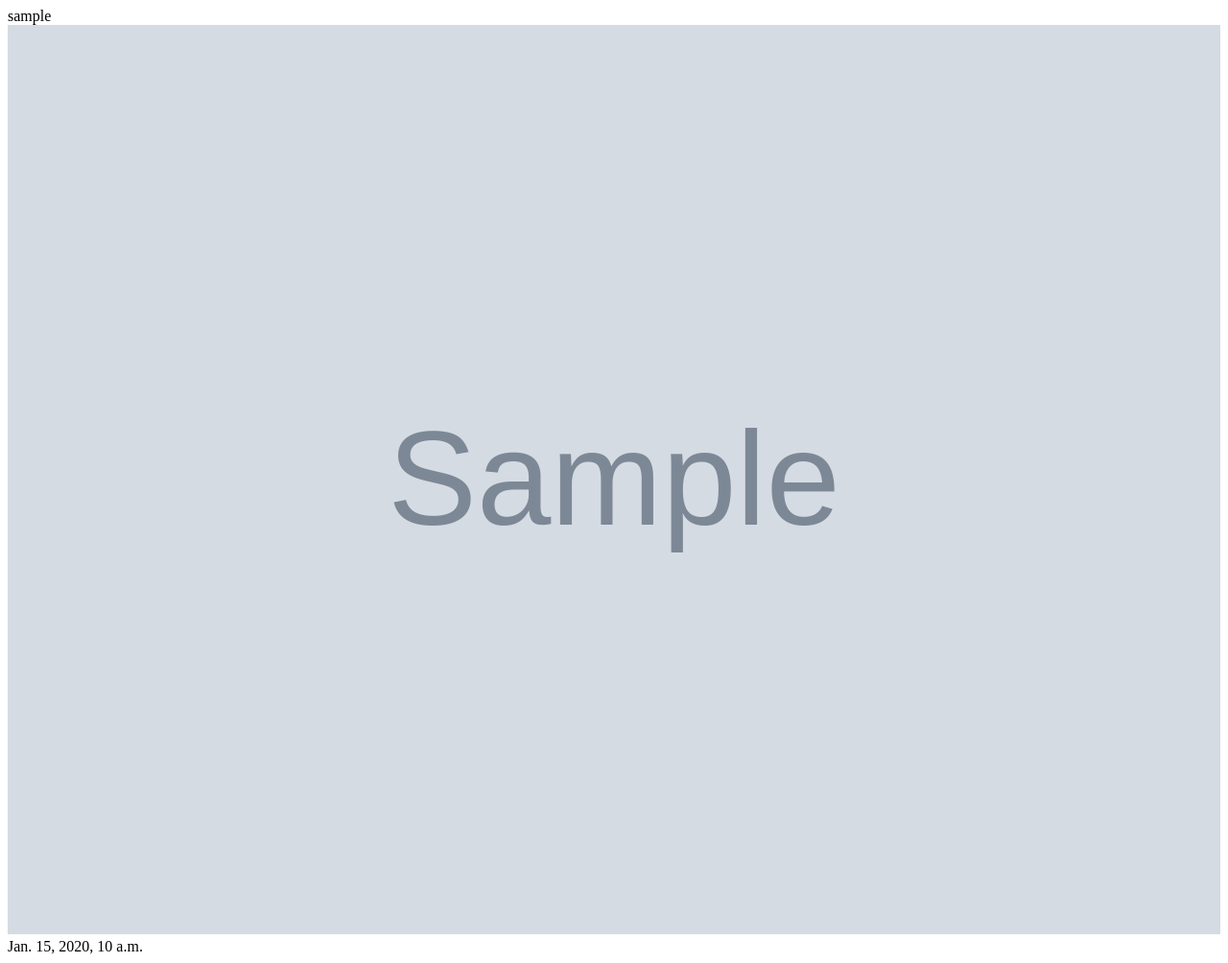
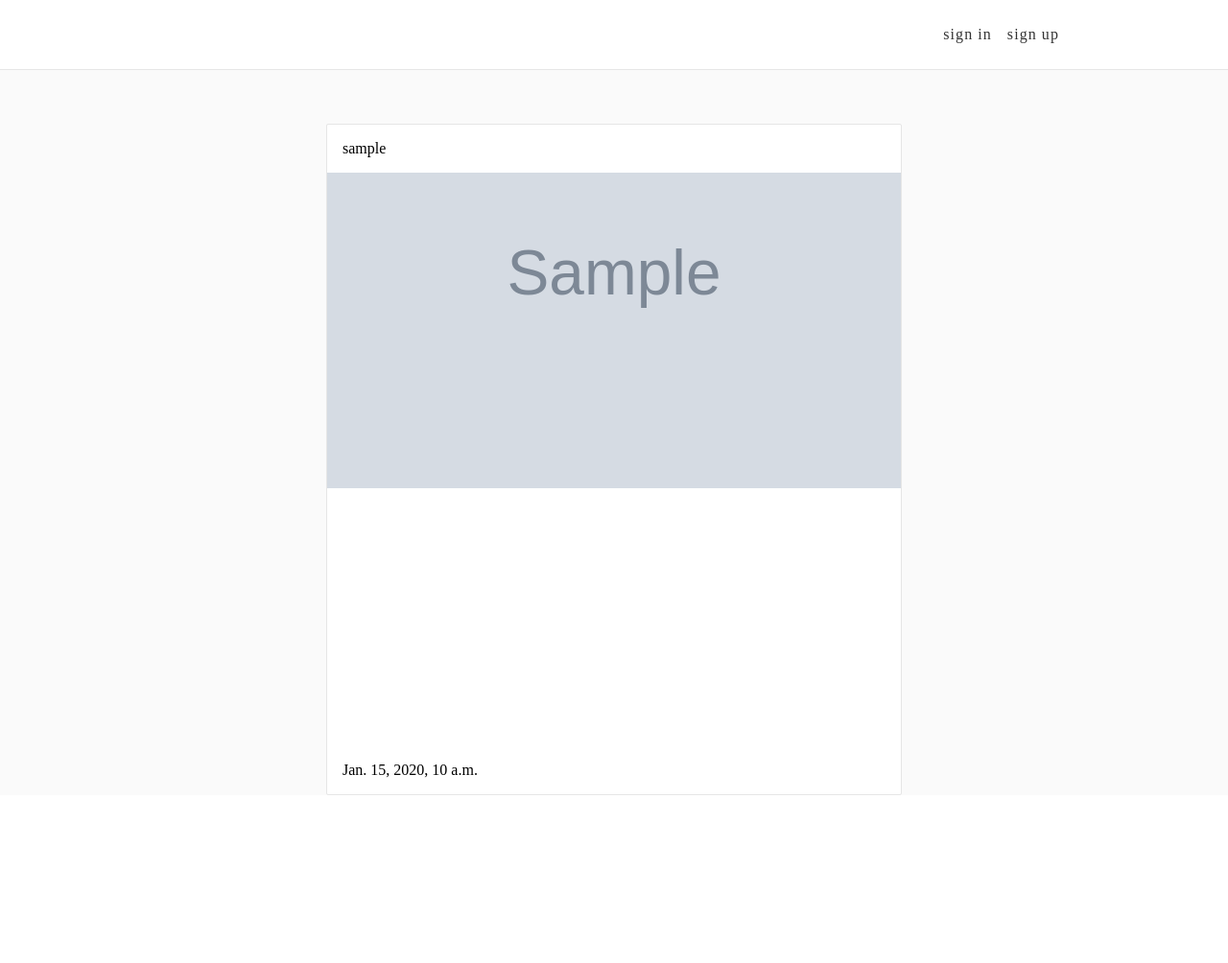
Before and after one commit to bear-engineer/Django-instargram-Retry02, a Django app: page /posts/ in a window 1280 px wide. Shown: the whole page at 96% size. After the commit the page ends 829 px from the top, so only its background shows below. Run offline with Django 3.2, Linux system fonts and the light colour scheme; tables that the repository leaves empty hold one stand-in row (values such as "Sample post"); grey boxes marked "Sample" are stand-in pictures.

Commit message:
css layout settings

```diff
--- /dev/null
+++ b/app/static/css/common.css
@@ -0,0 +1,77 @@
+* {
+    margin: 0;
+    padding: 0;
+}
+
+html, body{
+    height: 100%;
+    width: 100%;
+}
+
+li, ul, ol{
+    list-style: none;
+}
+a{
+    text-decoration: none;
+    color: #333;
+}
+
+body{
+    background: #fafafa;;
+}
+
+header{
+    width: 100%;
+    height: 72px;
+    background: #fff;
+    border-bottom: 1px solid #e6e6e6;
+}
+
+header > nav{
+    max-width: 960px;
+    width: 100%;
+    margin: 0 auto;
+
+}
+header > nav >ul{
+    float: right;
+}
+header > nav > ul >li {
+    float: left;
+    line-height: 72px;
+    height: 72px;
+    padding-left: 16px;
+    letter-spacing: 0.8pt;
+}
+
+.container{
+    width: 100%;
+    max-width: 600px;
+    margin: 0 auto;
+}
+
+.colum-box{
+    margin-top: 56px;
+    background: #fff;
+    border: 1px solid #e6e6e6;
+    box-sizing: border-box;
+    border-radius: 2px;
+}
+
+.colum-author, .colum-comment{
+    padding: 16px;
+    box-sizing: border-box;
+}
+
+.colum-img-box{
+    position: relative;
+    width: 100%;
+    padding-bottom:100%;
+    overflow: hidden;
+}
+
+.colum-img-box > img{
+    position: absolute;
+    top: -20%;
+    left: 0;
+}
--- a/app/templates/base.html
+++ b/app/templates/base.html
@@ -1,3 +1,4 @@
+{% load static %}
 <!doctype html>
 <html lang="ko">
 <head>
@@ -5,14 +6,21 @@
     <meta name="viewport"
           content="width=device-width, user-scalable=no, initial-scale=1.0, maximum-scale=1.0, minimum-scale=1.0">
     <meta http-equiv="X-UA-Compatible" content="ie=edge">
+    <link rel="stylesheet" href="{% static 'css/common.css' %}">
     <title>Document</title>
 </head>
 <body>
     <header>
-        <nav></nav>
+        <nav>
+            <ul>
+                <li><a href="">sign in</a></li>
+                <li><a href="">sign up</a></li>
+                <li><a href=""></a></li>
+            </ul>
+        </nav>
     </header>
 
-    <section>
+    <section class="container">
         {% block content %}
         {% endblock %}
     </section>
--- a/app/templates/posts/post_list.html
+++ b/app/templates/posts/post_list.html
@@ -1,10 +1,10 @@
 {% extends 'base.html' %}
 {% block content %}
     {% for post in posts %}
-        <article>
-            <div>{{ post.author }}</div>
-            <div><img src="{{ post.photo.url }}" alt="" width="100%"></div>
-            <div>{{ post.created_at }}</div>
+        <article class="colum-box">
+            <div class="colum-author">{{ post.author }}</div>
+            <div class="colum-img-box"><img src="{{ post.photo.url }}" alt="" width="100%"></div>
+            <div class="colum-comment">{{ post.created_at }}</div>
         </article>
     {% endfor %}
 {% endblock %}
```
